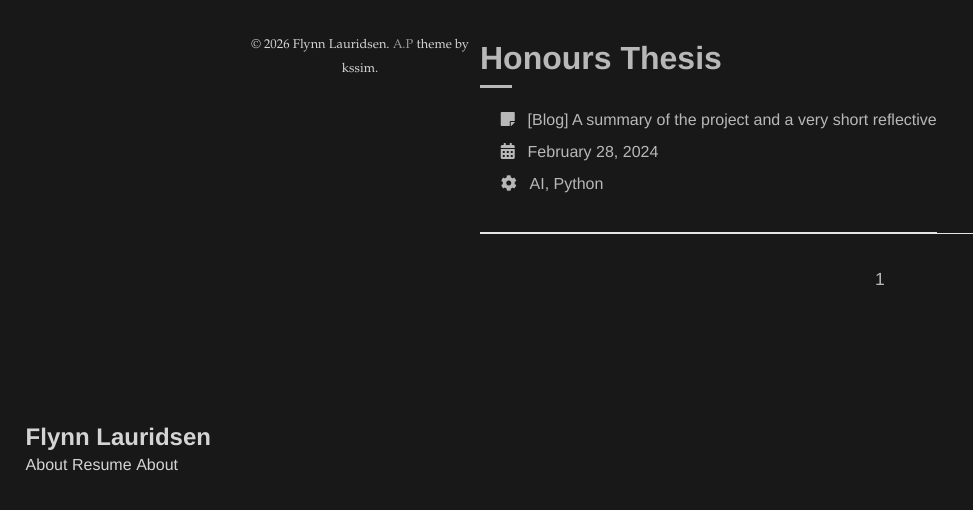
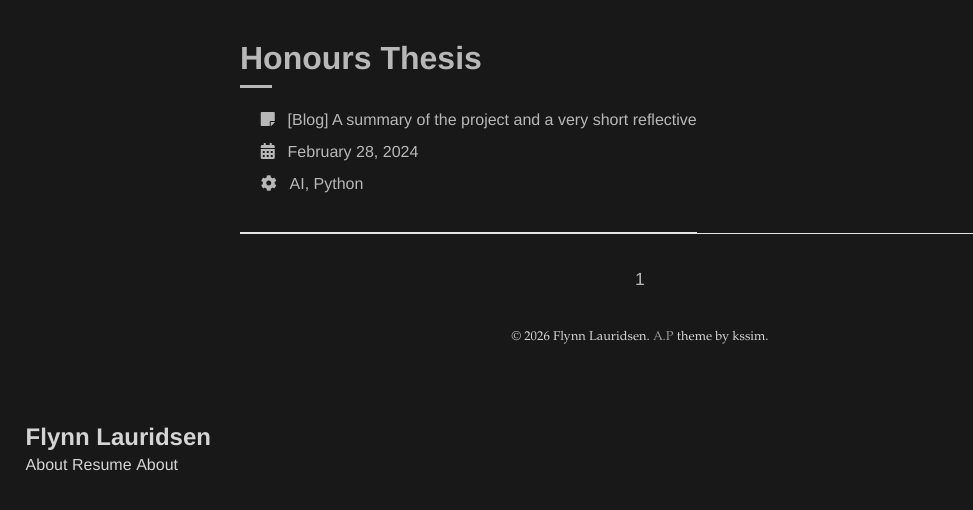
Before and after one commit to monkmonk99/test-website, a Jekyll site: the page built from portfolio/index.html, in a window 1280 px wide. Shown: the top 510 px of the page, without its empty margins (0-973 px from the left). Built offline with Jekyll 4.4.1, drawn with Linux system fonts in a browser that asks for light colours; the list of posts is cut into pages by our own code.

Commit message:
Removed culprit

```diff
--- a/_sass/layouts/_layout.scss
+++ b/_sass/layouts/_layout.scss
@@ -11,10 +11,6 @@ footer,
   margin: 0 auto;
   max-width: 800px;
   width: 80%;
-}
-
-main {
-  float:right;
 }
 
 .nav {
```
